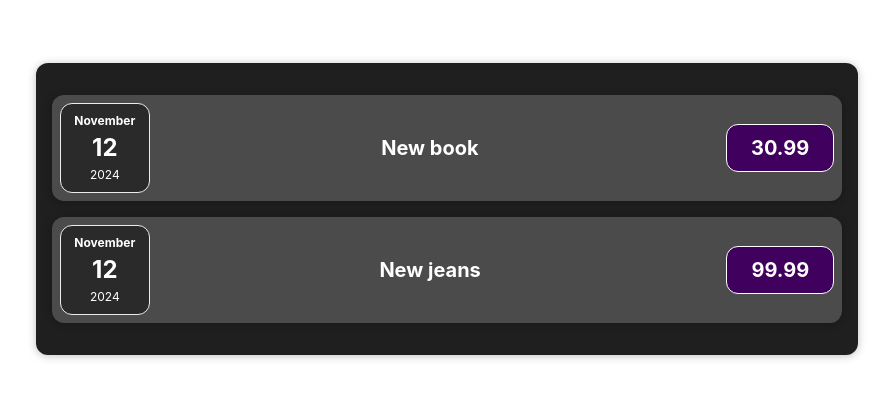
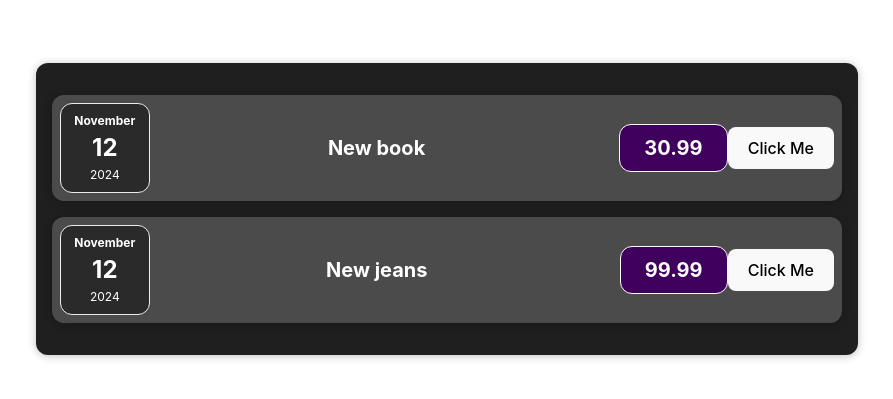
Before and after one commit to roosmagi/expenses2, a React app: page / in a window 1280 px wide. Shown: the part 191-590 px from the top of the page, without its empty margins (193-1086 px from the left). Built offline with nearby package versions, Linux system fonts and the light colour scheme; the HTML template or start-up script is replaced by a standard one.

Commit message:
Event handling in components

```diff
--- a/src/assets/Expenses/ExpenseItem.jsx
+++ b/src/assets/Expenses/ExpenseItem.jsx
@@ -1,8 +1,16 @@
 import Card from '../UI/Card'
 import ExpenseDate from './ExpenseDate'
 import './ExpenseItem.css'
+import { useState } from 'react'
 
 const ExpenseItem = (props) => {
+    const [title, setTitle] = useState(props.data.title)
+
+    const clickHandler = () => {
+        console.log('Clicked!')
+        setTitle(`Updated by click ${title}`)
+        console.log(title)
+    }
 
     return (
         <Card className='expense-item'>
@@ -11,6 +19,7 @@
                 <h2>{props.data.title}</h2>
                 <div className="expense-item__price">{props.data.price}</div>
             </div>
+            <button onClick={clickHandler}>Click Me</button>
         </Card>
     )
 }
```
